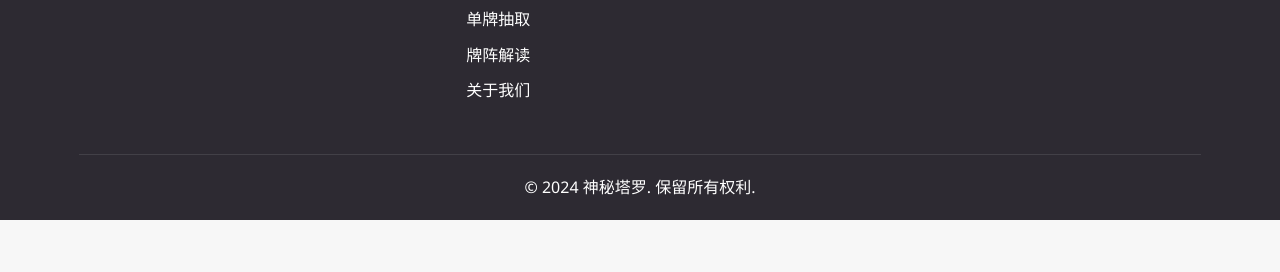
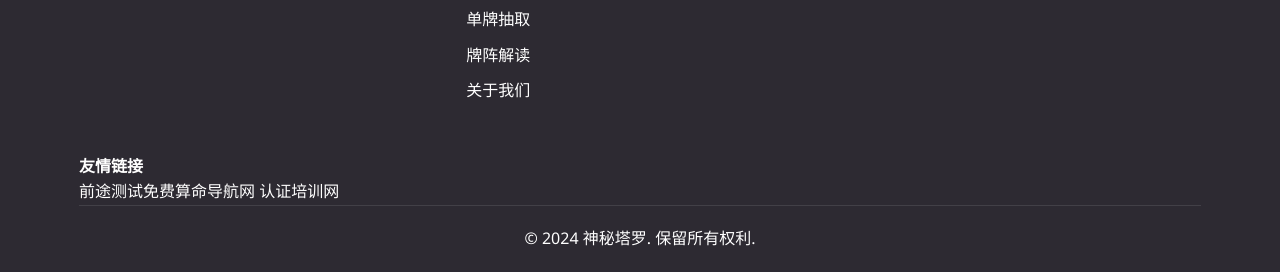
Before and after one commit to Moshushishiliu-13/eastern-tarot, a website: page index.html in a window 1280 px wide. Shown: the part 1496-1768 px from the top of the page. Before the commit the page ends 1716 px from the top, so only its background shows below. Drawn offline with Linux system fonts and the light colour scheme.

Commit message:
Add files via upload

```diff
--- a/index.html
+++ b/index.html
@@ -19,6 +19,12 @@
         s.parentNode.insertBefore(hm, s);
       })();
     </script>
+    <!-- 控制爬虫 -->
+    <meta name="robots" content="noindex, nofollow">
+    <meta name="googlebot" content="noindex, nofollow">
+    <meta name="bingbot" content="noindex, nofollow">
+    <meta name="baidu" content="noindex, nofollow">
+    <meta name="referrer" content="no-referrer">
 </head>
 <body>
     <header class="header">
@@ -122,6 +128,16 @@
                     <p>邮箱: contact@eastern-tarot.com</p>
                 </div>
             </div>
+
+            <!-- 新增友情链接区域 -->
+            <div class="footer-friends">
+                <h4>友情链接</h4>
+                <div class="friend-links">
+                    <a href="http://www.xxtest.com" target="_blank" rel="noopener">前途测试免费算命导航网</a>
+                    <a href="http://www.certificate-training.com" target="_blank" rel="noopener">认证培训网</a>
+                </div>
+            </div>
+
             <div class="footer-bottom">
                 <p>&copy; 2024 神秘塔罗. 保留所有权利.</p>
             </div>
```
